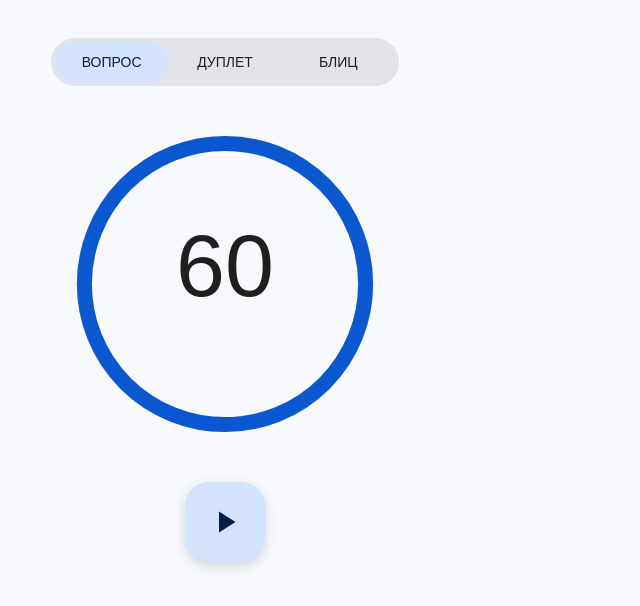
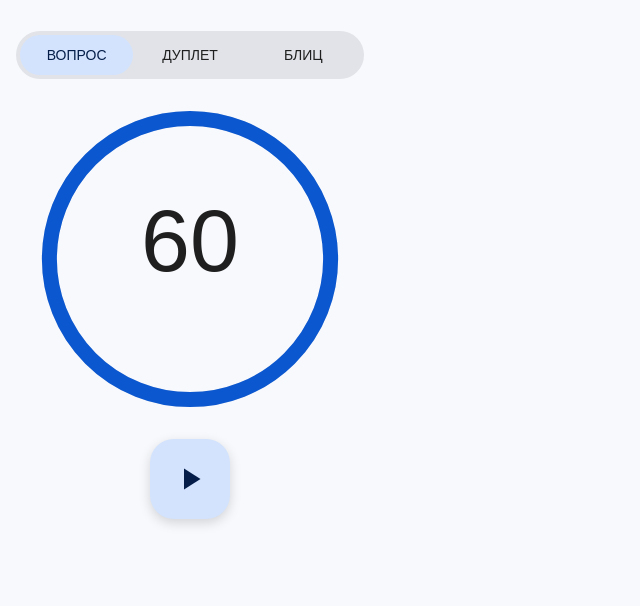
Before and after one commit to mdgfox/timer-ext, a browser extension: page src/index.html in a window 1280 px wide. Shown: the whole page, without its empty margins (0-640 px from the left). Drawn offline with Linux system fonts and the light colour scheme; a web font is replaced by a local one.

Commit message:
Make sizes more suitable for reading

```diff
--- a/src/styles.css
+++ b/src/styles.css
@@ -30,8 +30,8 @@
 body {
     background-color: var(--bg-color);
     margin: 0;
-    width: 450px;
-    height: 600px;
+    width: 380px;
+    height: 550px;
     display: flex;
     align-items: center;
     justify-content: center;
@@ -39,7 +39,7 @@ body {
     color: var(--text-main);
 }
 
-.app { display: flex; flex-direction: column; align-items: center; gap: 48px; }
+.app { display: flex; flex-direction: column; align-items: center; gap: 30px; }
 
 .modes-segmented {
     display: flex;
```
